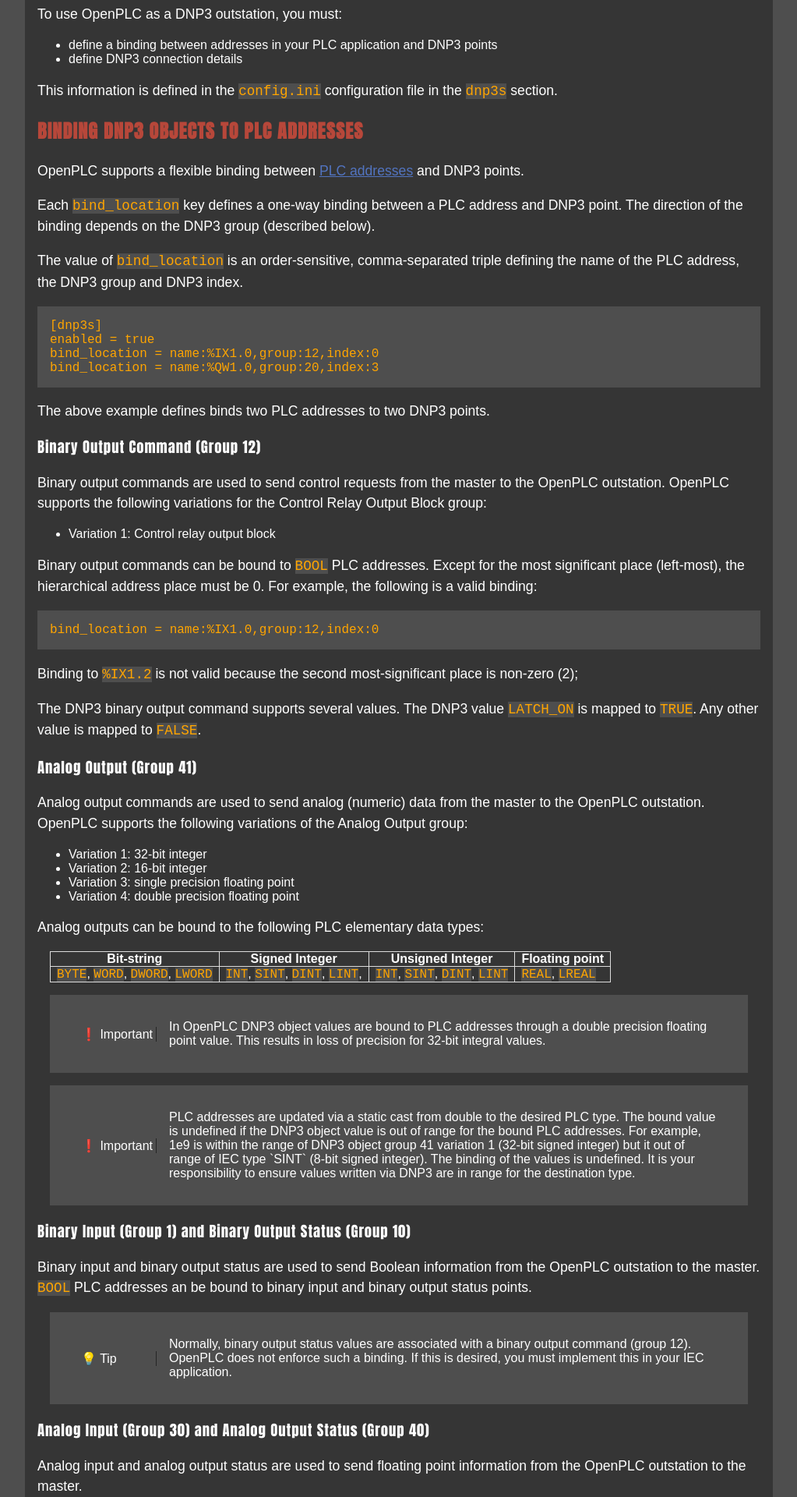
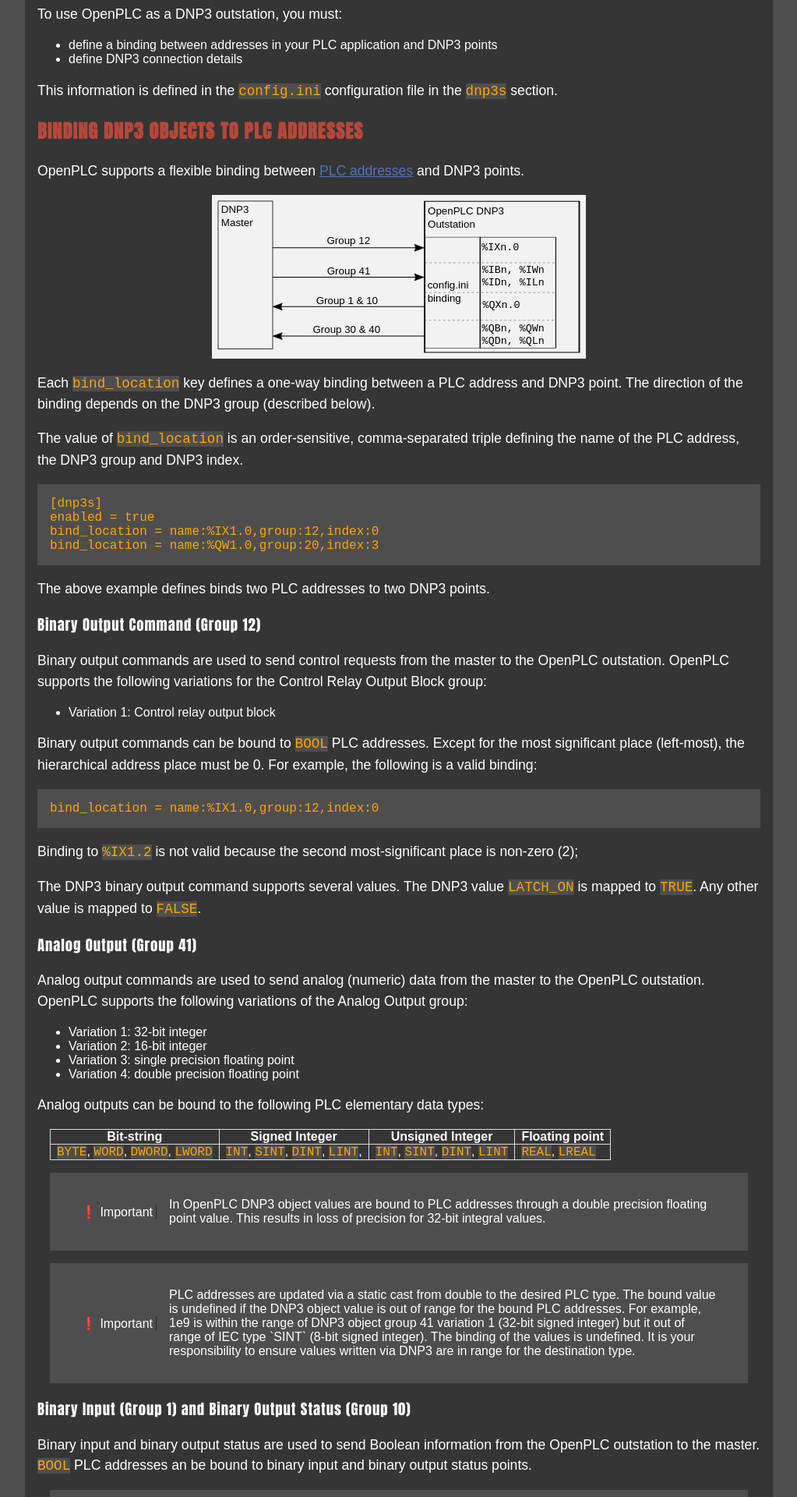
Before and after one commit to garretfick/openplcproject.github.io, a Jekyll site: the page built from reference/dnp3-outstation/index.md, in a window 1280 px wide. Shown: the part 571-2491 px from the top of the page at 78% size, without its empty margins (128-1151 px from the left). Built offline with Jekyll 4.4.1, drawn with Linux system fonts in a browser that asks for light colours.

Commit message:
Add a picture to help explain the DNP3 mapping

```diff
--- a/reference/dnp3-outstation/index.md
+++ b/reference/dnp3-outstation/index.md
@@ -23,10 +23,13 @@
 
 ## Binding DNP3 Objects to PLC Addresses
 
-OpenPLC supports a flexible binding between [PLC addresses](/reference/plc-addressing) and DNP3
-points.
+OpenPLC supports a flexible binding between
+[PLC addresses](/reference/plc-addressing) and DNP3 points.
 
-Each `bind_location` key defines a one-way binding between a PLC address and DNP3 point. The direction of the binding depends on the DNP3
+![](outstation-overview.svg)
+
+Each `bind_location` key defines a one-way binding between a PLC address and
+DNP3 point. The direction of the binding depends on the DNP3
 group (described below).
 
 The value of `bind_location` is an order-sensitive, comma-separated triple
```
Also changed, not shown: reference/plc-addressing/index.md (+6 -0 lines), reference/dnp3-outstation/outstation-overview.svg (added).
